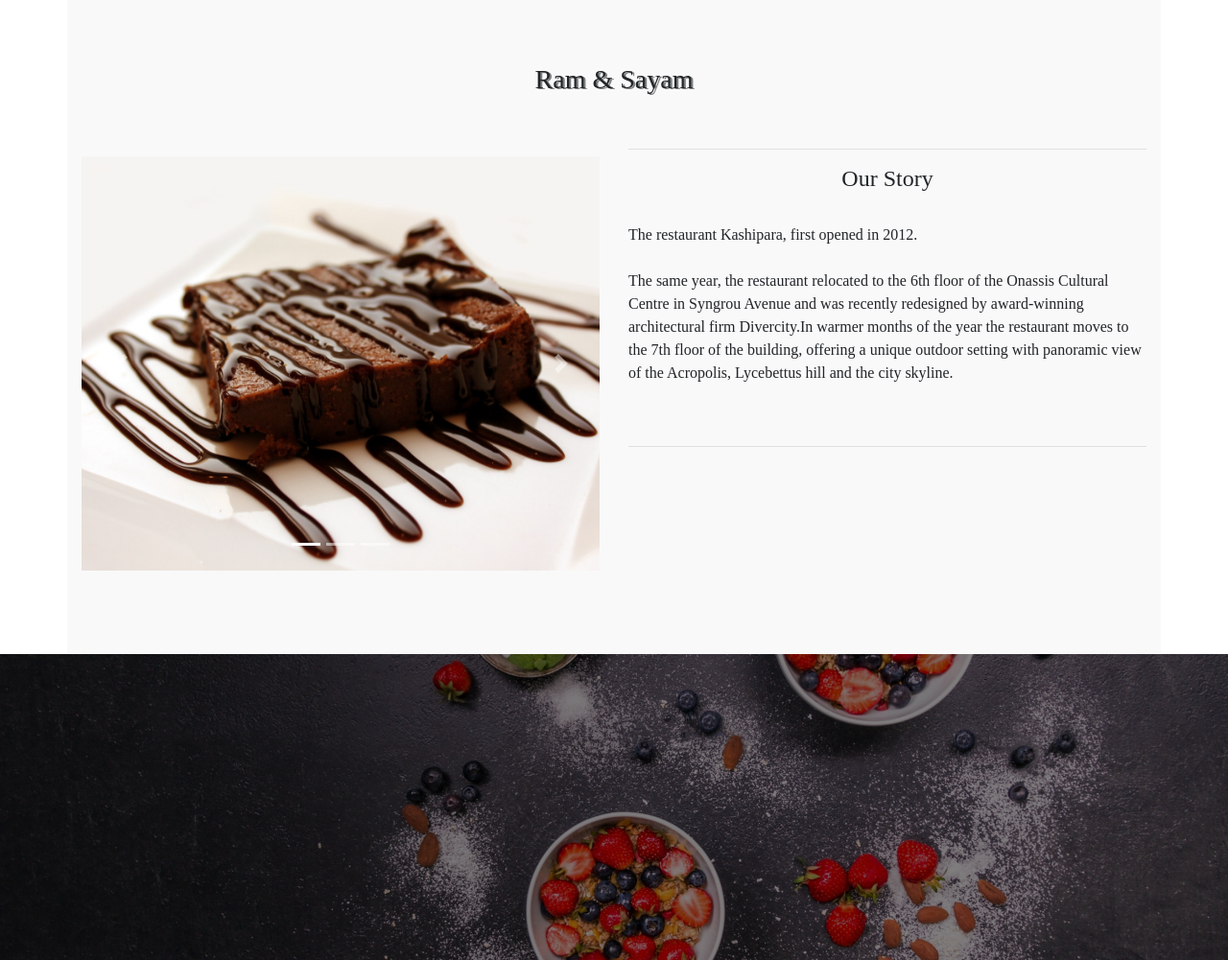
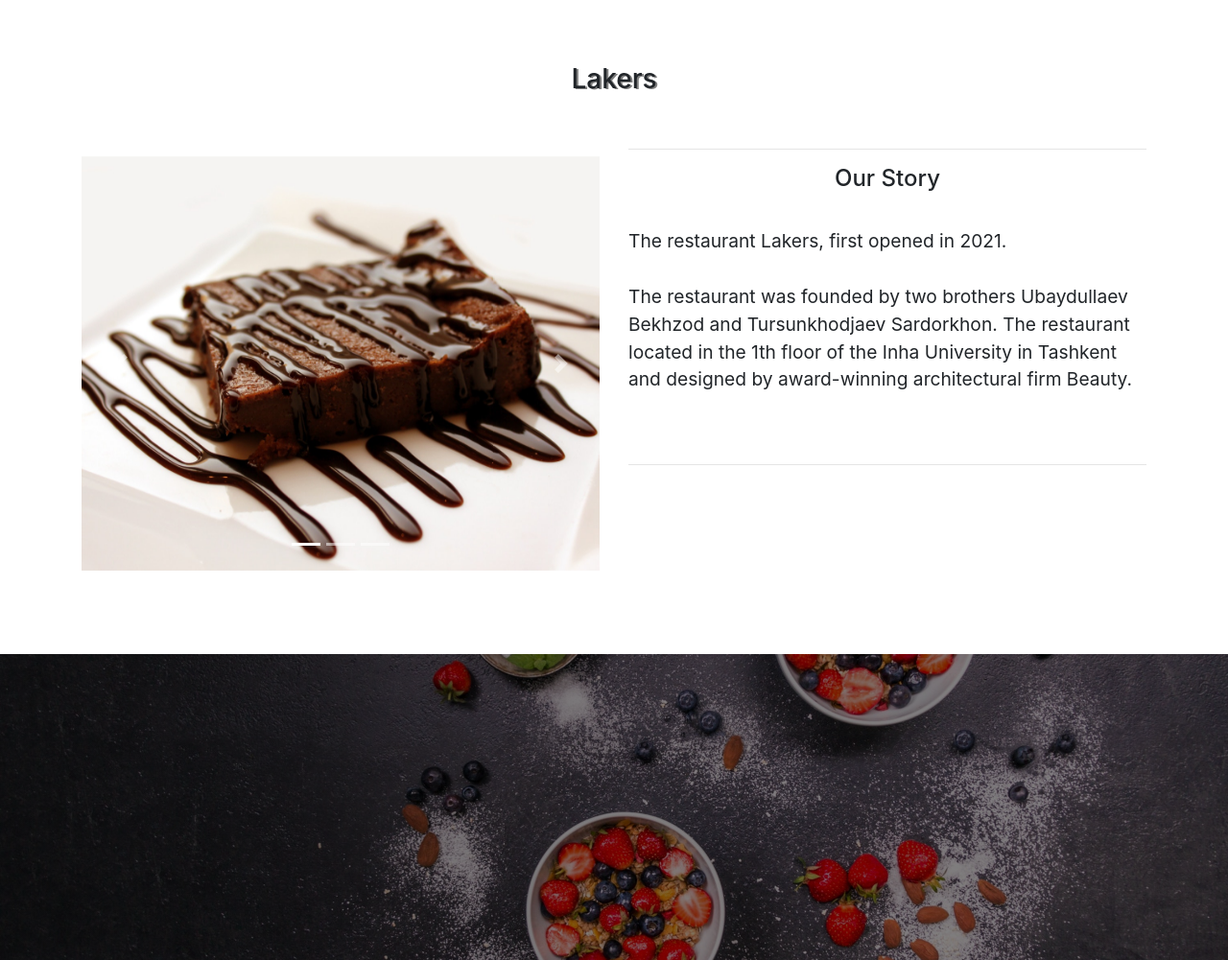
Before and after one commit to sardorkhon2002/project, a PHP site: page / in a window 1280 px wide. Shown: the part 656-1657 px from the top of the page at 96% size. Run offline with PHP 8.4, Linux system fonts and the light colour scheme; some libraries are stand-ins or nearby versions.

Commit message:
UI changes

```diff
--- a/css/style.css
+++ b/css/style.css
@@ -2,7 +2,7 @@
 {
 	margin:0;
 	padding:0;
-        font-family: "Times New Roman", Times, serif;
+    /*font-family: "Times New Roman", Times, serif;*/
 }
 
 /*body*/
@@ -15,6 +15,14 @@ body
 
 h3{
     text-shadow: 2px 1px grey;
+}
+
+.arranging p {
+	font-size: 1.2em;
+}
+
+.arranging h4 {
+	font-size: 1.5em;
 }
 
 /*headers*/
@@ -42,7 +50,7 @@ h3{
 }
 
 .navbar-brand {
-font-family: "Brush Script MT", "Brush Script Std", cursive;
+/*font-family: "Brush Script MT", "Brush Script Std", cursive;*/
 }
 
 .navbar .navbar-nav .active{
--- a/footer.php
+++ b/footer.php
@@ -10,8 +10,8 @@
         <a href="index.php"><i class="fa fa-rss"></i></a>
       </div>
       <div class="copyright">
-        <p class="white"> copyright &copy; <b>kashipara Restaurant</b></p>
-        <p><i class="fa fa-phone"></i> +91 ...... &nbsp;<i class="fa fa-envelope-o"></i> info@domain.com</p>
+        <p class="white"> copyright &copy; <b>Lakers Restaurant</b></p>
+        <p><i class="fa fa-phone"></i> +998 909004336 &nbsp;<i class="fa fa-envelope-o"></i> info@lakers.com</p>
       </div>
     </div>
   </div>
--- a/header.php
+++ b/header.php
@@ -22,10 +22,6 @@
        max-width : 260px;
    }
 
-.container {
-            background: #f9f9f9;
-        }
-
 .img {
             margin: 5px;
         }
@@ -43,7 +39,7 @@
 <nav class="navbar navbar-expand-md navbar-light fixed-top">
         <div class="container">
             <a class="navbar-brand" href="index.php">
-		<strong><em>Ram & Sayam</em></strong>
+		<strong><em>Lakers</em></strong>
             </a>
             <button class="navbar-toggler" type="button" data-toggle="collapse" data-target="#navi">
                 <span class="navbar-toggler-icon"></span>
--- a/index.php
+++ b/index.php
@@ -20,7 +20,7 @@ require "header.php";
 <section id="aboutus">
 
  <div class="container">
-   <h3 class="text-center"><br><br>Ram & Sayam</h3>
+   <h3 class="text-center"><br><br>Lakers</h3>
    <div class="row">
 <!--carousel-->
      <div class="col-sm"><br><br>
@@ -57,9 +57,8 @@ require "header.php";
      <div class="col-sm">
     	<div class="arranging"><br><hr>
 	<h4 class="text-center">Our Story</h4>
-	<p><br>The restaurant Kashipara, first opened in 2012.<br><br>
-	The same year, the restaurant relocated to the 6th floor of the Onassis Cultural Centre in Syngrou Avenue and was recently redesigned by award-winning architectural firm Divercity.In warmer months of the year the restaurant moves
-	to the 7th floor of the building, offering a unique outdoor setting with panoramic view of the Acropolis, Lycebettus hill and the city skyline.<br><br><br></p><hr>
+	<p><br>The restaurant Lakers, first opened in 2021.<br><br>
+	The restaurant was founded by two brothers Ubaydullaev Bekhzod and Tursunkhodjaev Sardorkhon. The restaurant located in the 1th floor of the Inha University in Tashkent and designed by award-winning architectural firm Beauty.<br><br><br></p><hr>
 	</div>
      </div>
     </div><br>
@@ -112,7 +111,7 @@ require "header.php";
     <h3 class="text-center"><br><br>Find us!</h3><br>
 
 
-<iframe src="https://www.google.com/maps/embed?pb=!1m18!1m12!1m3!1d471218.38559717475!2d88.04952484283037!3d22.676385756918386!2m3!1f0!2f0!3f0!3m2!1i1024!2i768!4f13.1!3m3!1m2!1s0x39f882db4908f667%3A0x43e330e68f6c2cbc!2sKolkata%2C%20West%20Bengal!5e0!3m2!1sen!2sin!4v1601218940425!5m2!1sen!2sin" width="1200" height="450" frameborder="0" style="border:0;" allowfullscreen="" aria-hidden="false" tabindex="0"></iframe>
+<iframe src="https://www.google.com/maps/embed?pb=!1m18!1m12!1m3!1d2995.6359508726323!2d69.33234131483745!3d41.33852900698657!2m3!1f0!2f0!3f0!3m2!1i1024!2i768!4f13.1!3m3!1m2!1s0x38aef48a8ed4d0e9%3A0x3772abeffc72e7b8!2z0KPQvdC40LLQtdGA0YHQuNGC0LXRgiDQmNC90YXQsA!5e0!3m2!1sru!2s!4v1620823284657!5m2!1sru!2s" width="100%" height="450" style="border:0;" allowfullscreen="" loading="lazy"></iframe>
 
 
         <div class="row staff">
@@ -191,7 +190,7 @@ $date= $_POST['date'];
 
             <div class="col">
             <h4 class="text-right"><strong>Visit Us</strong></h4>
-            <p class="text-right">Ram & Sayam<br><i class="fa fa-map-marker"></i>&nbsp; Kolkata-700 002, <br>WB <br><br>email: info@domain.com<br>phone: +91 ...........</p>
+            <p class="text-right">Lakers<br><i class="fa fa-map-marker"></i>&nbsp; 9-Ziyolilar ko'chasi, <br><br>email: info@lakers.com<br>phone: +998 909004336</p>
             </div>
 
 	</div>
```
